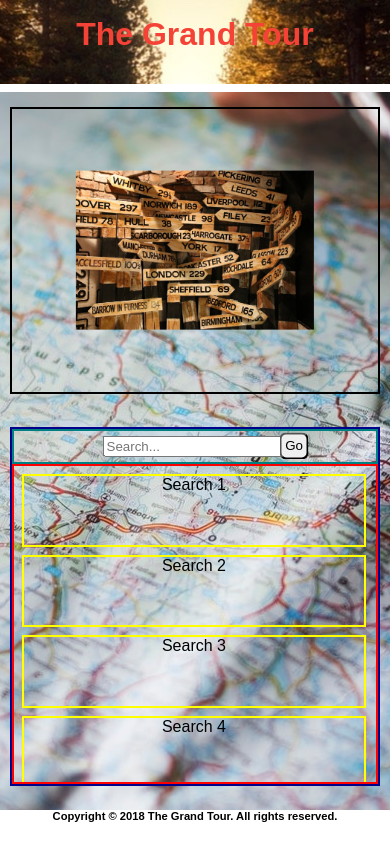
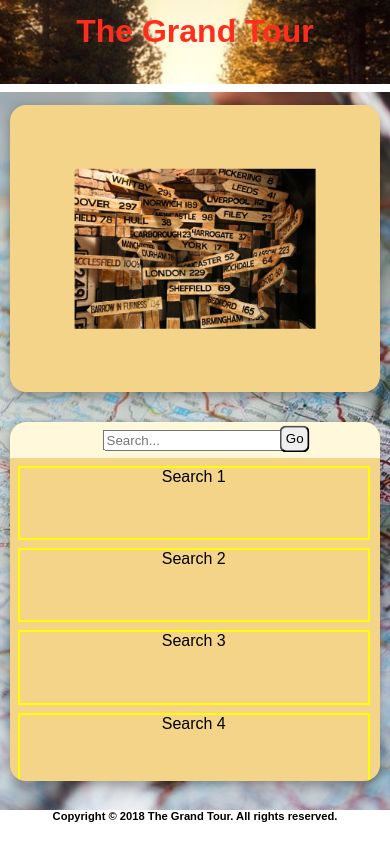
Before and after one commit to So-Xtina/motorcycle-touring, a plain HTML site: page index.html in a window 390 px wide. Drawn offline with Linux system fonts and the light colour scheme.

Commit message:
completed css adjustments as needed for now, fixed the overflow issue

```diff
--- a/styles.css
+++ b/styles.css
@@ -27,12 +27,13 @@
 .detail {
 	margin: 0;
 	padding: 0.19em;
-	color: #f44336;
+	color: #ff2d1e;
 }
 
 @media screen and (min-width: 85rem) and (orientation: landscape) {
 	.title {
-		padding: 0.6em;
+		/* padding: 0.6em; */
+		padding: 0.3em;
 	}
 }
 
@@ -63,7 +64,7 @@
 
 @media screen and (max-width: 48rem) and (orientation: portrait) {
 	.title {
-		padding: 0.5em;
+		padding: 0.4em;
 	}
 }
 
@@ -90,22 +91,26 @@
 }
 
 .map {
-	height: 95%;
+	height: 93%;
 	width: 47%;
-	border: 2px solid black;
+	/* border: 2px solid black; */
 	position: relative;
 }
 
 .results {
-	height: 95%;
+	height: 93%;
 	width: 47%;
-	border: 2px solid darkblue;
+	/* border: 2px solid darkblue; */
+	overflow: hidden;
 }
 
 .map,
 .results {
 	margin: 1.3em 1em;
 	display: inline-block;
+	background-color: #f3d489;
+	border-radius: 1em;
+	box-shadow: 0 0.25em 0.5em 0 rgba(0, 0, 0, 0.2), 0 0.333334em 1.25em 0 rgba(0, 0, 0, 0.19);
 }
 
 .map img {
@@ -119,8 +124,10 @@
 .search {
 	height: 10%;
 	width: 100%;
-	border: 2px solid teal;
+	/* border: 2px solid teal; */
 	position: relative;
+	background-color: #fff8db;
+	border-radius: 1em 1em 0 0;
 }
 
 .search-input,
@@ -145,15 +152,14 @@
 .finds {
 	height: 90%;
 	width: 100%;
-	border: 2px solid red;
-	/* overflow-y: scroll; */
-	overflow: auto;
+	/* border: 2px solid red; */
+	overflow-y: scroll;
 }
 
 .outcome {
 	height: 23%;
 	width: 95%;
-	border: 2px solid yellow;
+	border: 0.15em solid yellow;
 	margin: 1.5em;
 }
 
@@ -211,7 +217,8 @@
 @media screen and (max-width: 50rem) and (orientation: portrait) {
 	.map,
 	.results {
-		margin: 0.9em 0;
+		/* margin: 0.9em 0; */
+		margin: 0.8em 0;
 	}
 
 	.go {
```
